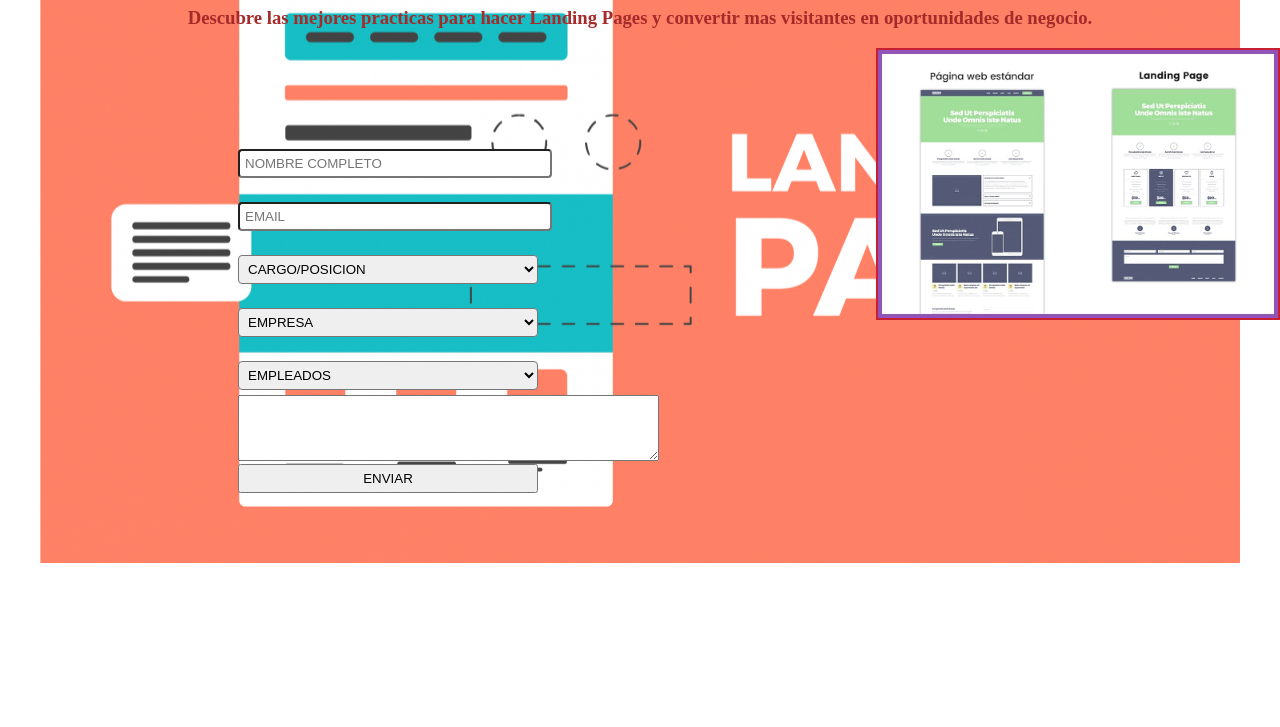
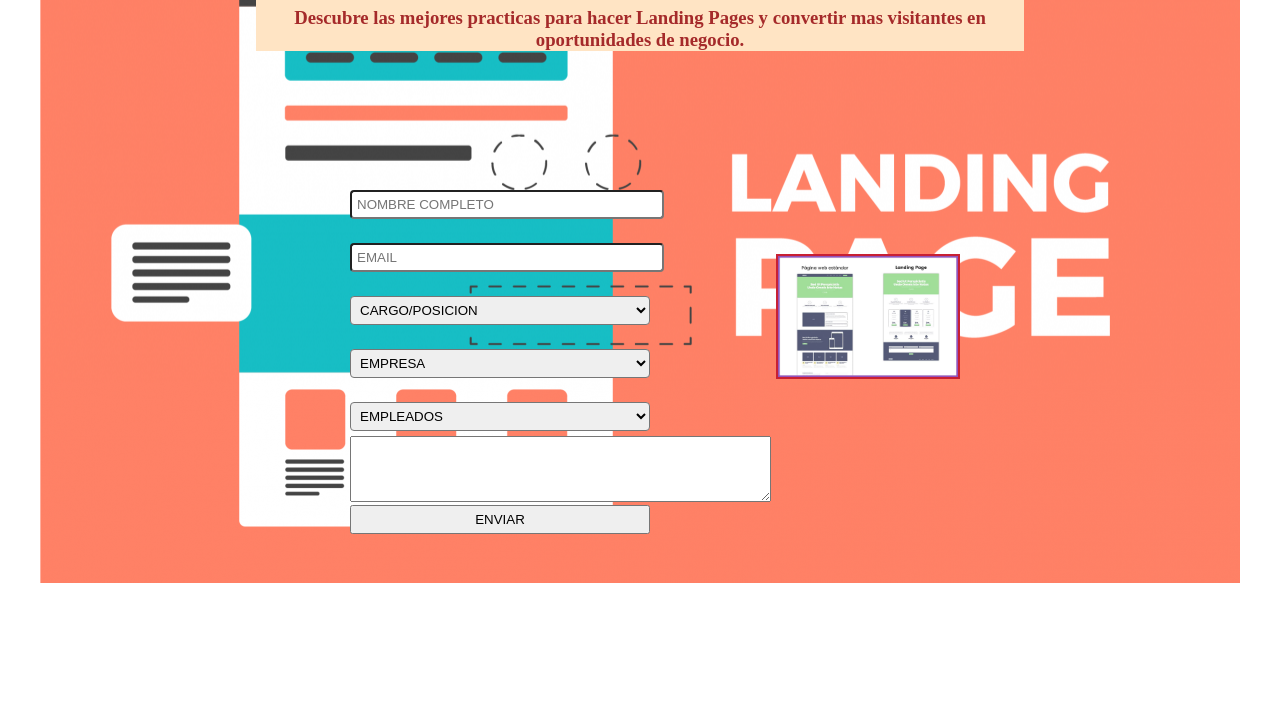
Before and after one commit to Mikipurihuamanleonardo/LANDINGPAGE, a plain HTML site: page index.html in a window 1280 px wide. Shown: the part 73-800 px from the top of the page. Drawn offline with Linux system fonts and the light colour scheme.

Commit message:
correcion

```diff
--- a/estilos.css
+++ b/estilos.css
@@ -34,7 +34,7 @@ div{
     float: right;/*flote a la derecha*/
     /*border-radius: 50%;*/
     border:#c82033 2px solid;
-    width: 40%;
+    width: 100%;
     max-height: 400px;
     max-width: 400px;
 
@@ -58,3 +58,9 @@ section{
     padding: 5px;
 
 }
+.cuerpo{
+    width: 50%;
+    margin: 0 auto;
+    display: flex;
+
+}
--- a/index.html
+++ b/index.html
@@ -8,12 +8,12 @@
     <title>FORMULARIO LANDING PAGES</title>
 </head>
 <body>
-
     <header>
         <h1>Como crear Landing pages que convierten</h1>
+        <h3>Descubre las mejores practicas para hacer Landing Pages y convertir mas visitantes en oportunidades de negocio.</h3>
     </header>
-    <h3>Descubre las mejores practicas para hacer Landing Pages y convertir mas visitantes en oportunidades de negocio.</h3>
-    <img src="img/Landing-Page.jpg" class="imgbanner">
+    <div class="cuerpo">
+        <div>
             <section class="form-register">
                 <input  class="controls" type="text" id="NOMBRE" name="NOMBRE" placeholder="NOMBRE COMPLETO"><br><br>
                 <input  class="controls" type="text"  name="EMAIL" id="EMAIL" placeholder="EMAIL"><br><br>
@@ -39,7 +39,10 @@
                 <br>
                 <input type="submit" value="ENVIAR" class="bottom">
         </section>
-
-
+        </div>
+        <div>
+            <img src="img/Landing-Page.jpg" class="imgbanner">
+        </div>
+    </div>
 </body>
 </html>
```
Lines whose indentation alone changed are shown as unchanged.
